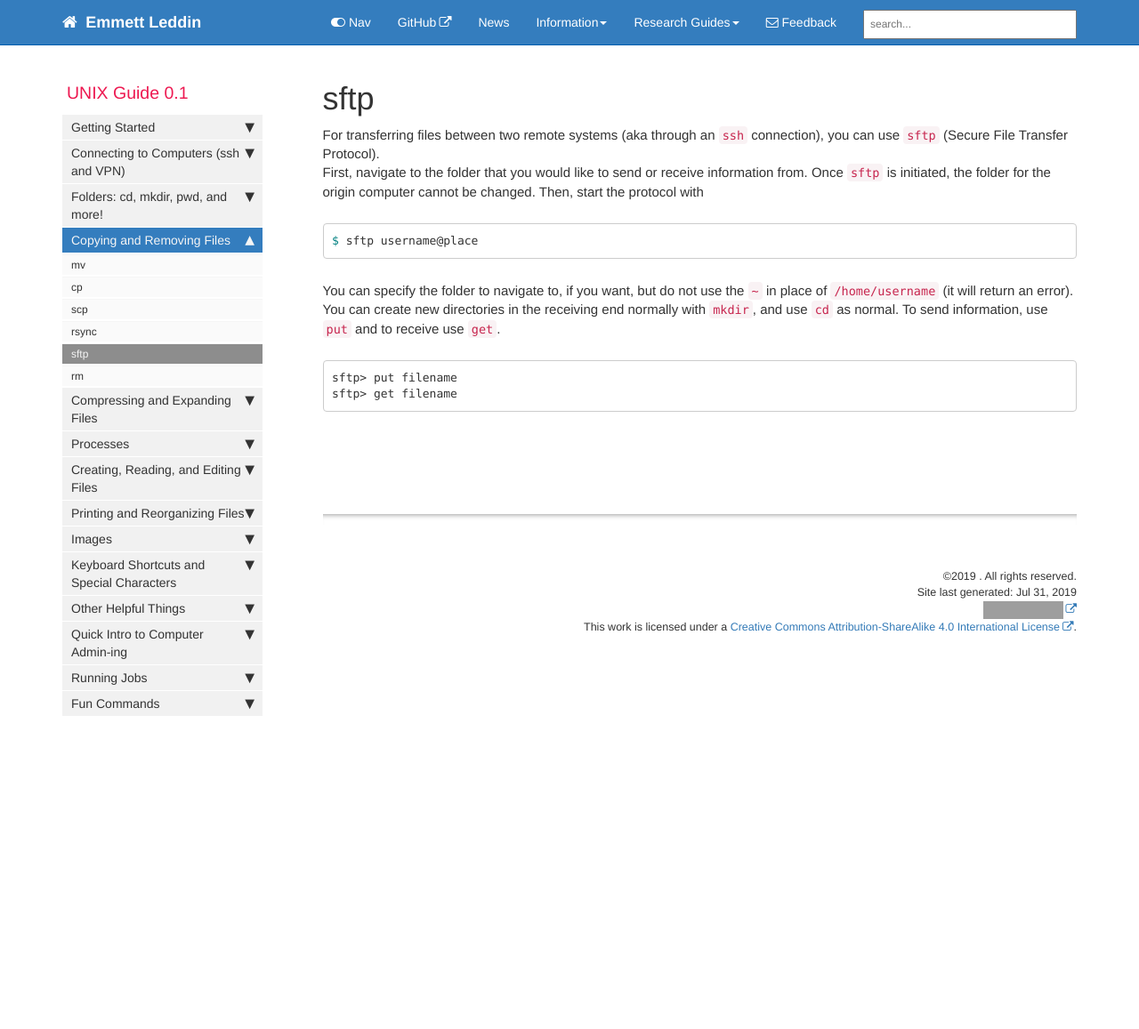
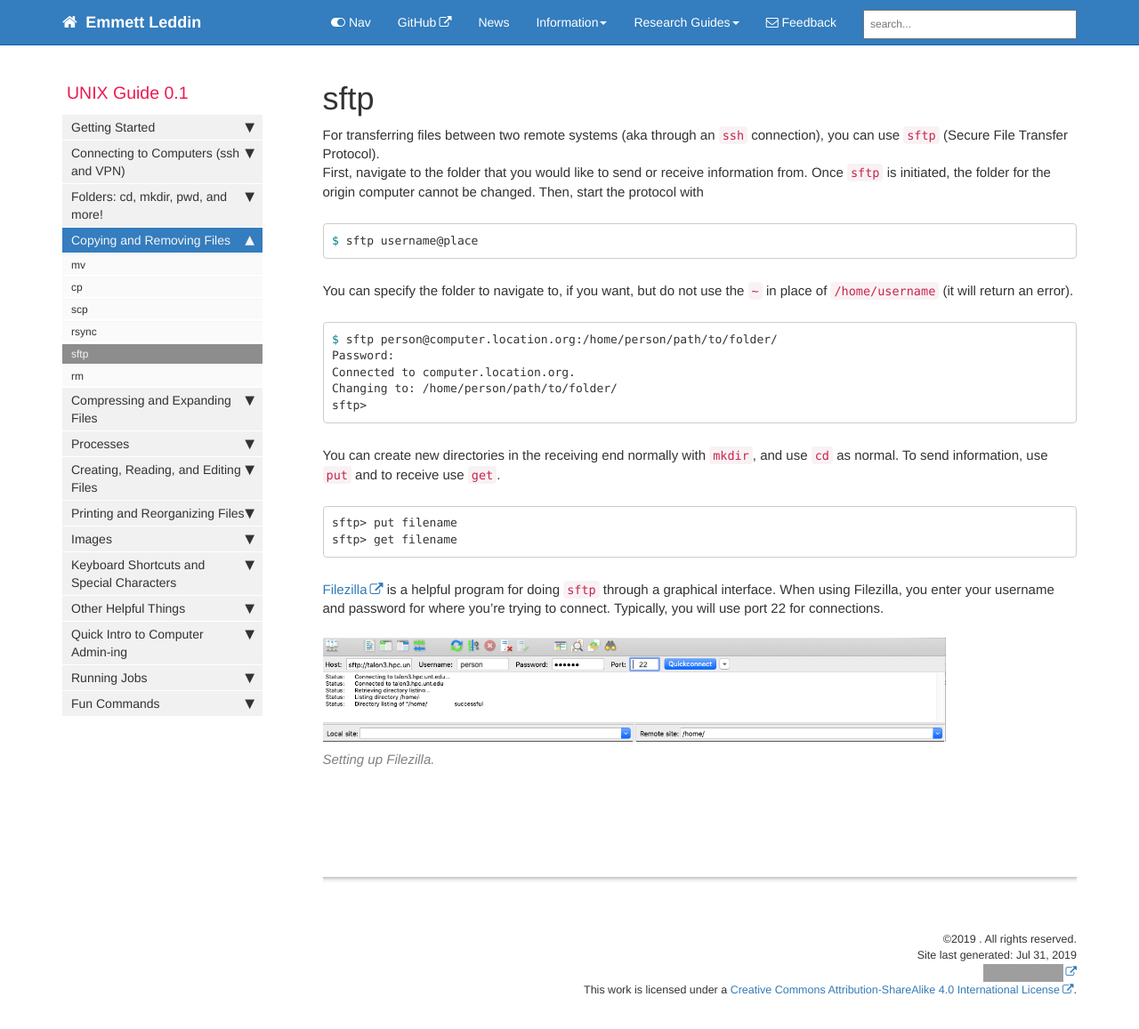
Before and after one commit to emleddin/comp-chem-website, a Jekyll site: the page built from pages/UNIX_guide/UNIXguide-sftp.md, in a window 1280 px wide and 1173 px high. Shown: the top 1157 px of the window at 89% size. Built offline with Jekyll 4.4.1, drawn with Linux system fonts in a browser that asks for light colours; comment, search, counter and statistics services are not loaded; grey boxes are pictures that could not be loaded.

Commit message:
updated sftp with filezilla info

````diff
--- a/pages/UNIX_guide/UNIXguide-sftp.md
+++ b/pages/UNIX_guide/UNIXguide-sftp.md
@@ -18,6 +18,14 @@ $ sftp username@place
 ```
 You can specify the folder to navigate to, if you want, but do not use the `~`
 in place of `/home/username` (it will return an error).
+```bash
+$ sftp person@computer.location.org:/home/person/path/to/folder/
+Password:
+Connected to computer.location.org.
+Changing to: /home/person/path/to/folder/
+sftp>
+```
+
 You can create new directories in the receiving end normally with `mkdir`, and
 use `cd` as normal.
 To send information, use `put` and to receive use `get`.
@@ -26,4 +34,14 @@ sftp> put filename
 sftp> get filename
 ```
 
+[Filezilla](https://filezilla-project.org/) is a helpful program for doing
+`sftp` through a graphical interface. When using Filezilla, you enter your
+username and password for where you're trying to connect.
+Typically, you will use port 22 for connections.
+
+{% include image.html file="UNIXguide/filezilla_sftp.png"
+alt="Space for username, password, and port in the Filezilla QuickConnect
+window." caption="Setting up Filezilla." %}
+
+
 {% include links.html %}
````
Also changed, not shown: images/UNIXguide/filezilla_sftp.png (added).
